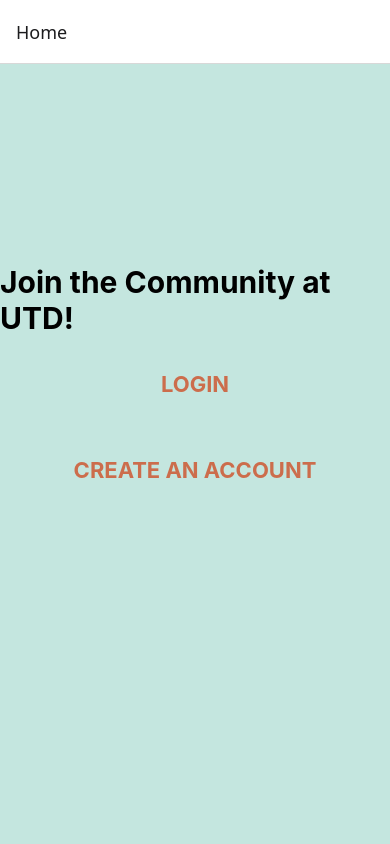
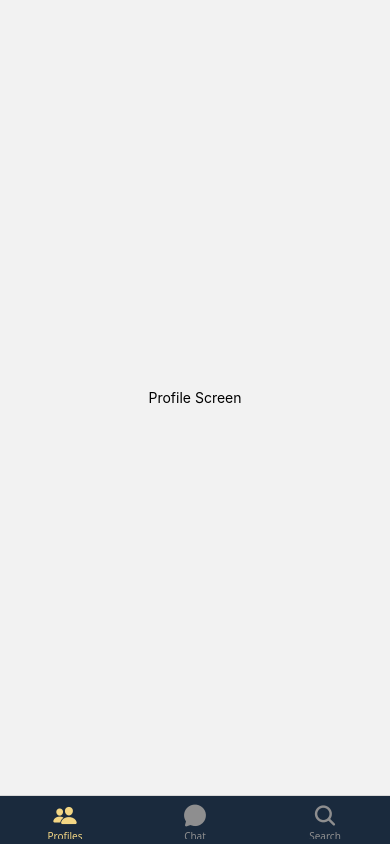
Before and after one commit to armitakatarapu/cometconnect, a React Native app: screen /MainScreen in a window 390 px wide. Built offline with nearby package versions, Linux system fonts and the light colour scheme.

Commit message:
Created everyone seperate pages w/starter code and added Firebase authentication for the Login.

```diff
--- a/App.tsx
+++ b/App.tsx
@@ -6,6 +6,7 @@
 import CreateAccountScreen from './CreateAccountScreen';
 import CreateUsernamePasswordScreen from './CreateUsernamePasswordScreen';
 import CreateProfileScreen from './CreateProfileScreen.tsx'; // Import CreateProfileScreen
+import MainScreen from './MainScreen';
 import { StackParamList } from './types';
 
 const Stack = createNativeStackNavigator<StackParamList>();
@@ -19,7 +20,8 @@
         <Stack.Screen name="CreateAccount" component={CreateAccountScreen} />
         <Stack.Screen name="CreateUsernamePassword" component={CreateUsernamePasswordScreen} />
         <Stack.Screen name="CreateProfile" component={CreateProfileScreen} />
-      </Stack.Navigator>
+        <Stack.Screen name="MainScreen" component={MainScreen} options={{ headerShown: false }} />
+        </Stack.Navigator>
     </NavigationContainer>
   );
 };
--- /dev/null
+++ b/ChatScreen.tsx
@@ -0,0 +1,22 @@
+//Shreya - Screen to chat where we are going to implement an AI model to prompt in this page
+
+import React from 'react';
+import { View, Text, StyleSheet } from 'react-native';
+
+const ChatScreen = () => {
+  return (
+    <View style={styles.container}>
+      <Text>Chat Screen</Text>
+    </View>
+  );
+};
+
+const styles = StyleSheet.create({
+  container: {
+    flex: 1,
+    justifyContent: 'center',
+    alignItems: 'center',
+  },
+});
+
+export default ChatScreen;  // Make sure this line exists
--- a/CreateAccountScreen.tsx
+++ b/CreateAccountScreen.tsx
@@ -1,37 +1,46 @@
 import React, { useState } from 'react';
 import { View, Text, TextInput, TouchableOpacity, StyleSheet, Alert } from 'react-native';
 import { NativeStackNavigationProp } from '@react-navigation/native-stack';
-import { StackParamList } from './types'; // Ensure this contains the correct types
+import { StackParamList } from './types';
 import { useNavigation } from '@react-navigation/native';
+import auth from '@react-native-firebase/auth';
 
 // Define prop type for navigation
 type CreateAccountScreenNavigationProp = NativeStackNavigationProp<StackParamList, 'CreateAccount'>;
 
 const CreateAccountScreen = () => {
-  const navigation = useNavigation<CreateAccountScreenNavigationProp>(); // Use navigation hook
+  const navigation = useNavigation<CreateAccountScreenNavigationProp>();
 
   const [email, setEmail] = useState('');
   const [isAuthenticating, setIsAuthenticating] = useState(false);
   const [isEmailValid, setIsEmailValid] = useState<boolean | null>(null);
 
-  const handleEmailSubmit = () => {
+  const handleEmailSubmit = async () => {
+    const trimmedEmail = email.trim().toLowerCase(); // Clean the email input
     setIsAuthenticating(true);
     setIsEmailValid(null); // Reset validation state
 
-    // Simulating an email check
-    setTimeout(() => {
-      if (email.endsWith('@utdallas.edu')) {
+    try {
+      const user = await auth().fetchSignInMethodsForEmail(trimmedEmail);
+
+      if (user.length > 0) {
+        setIsEmailValid(false);
+        Alert.alert('Error', 'This email is already registered. Please use another email.');
+      } else if (trimmedEmail.endsWith('@utdallas.edu')) {
         setIsEmailValid(true);
         Alert.alert('Success', 'UTD email verified! Proceeding to next step.');
-
-        // Navigate to the username & password creation screen, passing the email
-        navigation.navigate('CreateUsernamePassword', { email });
+        navigation.navigate('CreateUsernamePassword', { email: trimmedEmail });
       } else {
         setIsEmailValid(false);
         Alert.alert('Error', 'Please enter a valid UTD email.');
       }
-      setIsAuthenticating(false);
-    }, 2000);
+    } catch (error: any) {
+      setIsEmailValid(false);
+      console.error('Error checking email:', error.code, error.message);
+      Alert.alert('Error', error.message || 'An error occurred while checking the email.');
+    }
+
+    setIsAuthenticating(false);
   };
 
   return (
@@ -90,15 +99,15 @@
     color: '#F3D684',
   },
   input: {
-    width: '75%',  // Keep the same width
-    height: 30,    // Keep the skinniness
-    backgroundColor: '#CC6D4C', // Dark teal background for input boxes
-    borderRadius: 3,  // Less rounded edges
+    width: '75%',
+    height: 30,
+    backgroundColor: '#CC6D4C',
+    borderRadius: 3,
     paddingLeft: 15,
-    paddingTop: 5,    // Add some padding to the top for text visibility
-    paddingBottom: 5, // Add some padding to the bottom for text visibility
+    paddingTop: 5,
+    paddingBottom: 5,
     marginBottom: 15,
-    color: '#C4E6DF', // Light teal text color inside inputs
+    color: '#C4E6DF',
     fontSize: 16,
   },
   submitButton: {
--- a/CreateProfileScreen.tsx
+++ b/CreateProfileScreen.tsx
@@ -25,7 +25,17 @@
   };
 
   const handleFinish = () => {
-    setMessage("You're all set! Start chatting...");
+    if (!firstName || !lastName || !pronoun) {
+      setMessage('Please fill out all required fields.');
+      return;
+    }
+    setMessage("You're all set! Start chatting...")
+    navigation.replace('MainScreen', {
+      username: username,
+      email: email,
+      tags: tags,
+      bio: bio,
+    });
   };
 
   return (
--- a/CreateUsernamePasswordScreen.tsx
+++ b/CreateUsernamePasswordScreen.tsx
@@ -2,6 +2,8 @@
 import { View, Text, TextInput, TouchableOpacity, StyleSheet } from 'react-native';
 import { NativeStackScreenProps } from '@react-navigation/native-stack';
 import { StackParamList } from './types';
+import auth from '@react-native-firebase/auth';
+
 
 type Props = NativeStackScreenProps<StackParamList, 'CreateUsernamePassword'>;
 
@@ -20,20 +22,31 @@
   };
 
   // Handle navigation only if all validation passes
-  const handleNext = () => {
+  const handleNext = async () => {
     if (!validatePassword(password)) {
       setErrorMessage('Password must be 8+ characters, with 1 number & 1 special character.');
       return;
     }
+
     if (password !== reEnterPassword) {
       setErrorMessage('Passwords do not match.');
       return;
     }
-    setErrorMessage('');
 
-    // Navigate to profile creation
-    navigation.navigate('CreateProfile', { email, username });
+    setErrorMessage(''); // Reset error message
+
+    try {
+      // Firebase user creation
+      await auth().createUserWithEmailAndPassword(email, password);
+
+      // Navigate to profile creation screen, passing email and username
+      navigation.navigate('CreateProfile', { email, username });
+    } catch (error: any) {
+      console.error('Firebase user creation error:', error);
+      setErrorMessage(error.message); // Show Firebase error message
+    }
   };
+
 
   return (
     <View style={styles.container}>
--- a/LoginScreen.tsx
+++ b/LoginScreen.tsx
@@ -2,6 +2,8 @@
 import { View, Text, TextInput, TouchableOpacity, StyleSheet, Alert, Animated } from 'react-native';
 import { NativeStackNavigationProp } from '@react-navigation/native-stack';
 import { StackParamList } from './types'; // Correct import
+import auth from '@react-native-firebase/auth';
+
 
 // Define the param list for your navigator
 type LoginScreenNavigationProp = NativeStackNavigationProp<StackParamList, 'Login'>;
@@ -26,13 +28,23 @@
     }).start();
   }, [cometAnim]);
 
-  const handleLogin = () => {
-    if (username && password) {
-      Alert.alert('Login functionality coming soon!');
-    } else {
+  const handleLogin = async () => {
+    if (!username || !password) {
       Alert.alert('Please enter both username and password.');
+      return;
+    }
+
+    try {
+      await auth().signInWithEmailAndPassword(username, password);
+      Alert.alert('Logged in successfully!');
+      // Optionally navigate to home or profile screen
+      navigation.navigate('Home');
+    } catch (error: any) {
+      console.error('Login error:', error);
+      Alert.alert('Login failed', error.message);
     }
   };
+
 
   return (
     <View style={styles.container}>
@@ -81,7 +93,7 @@
       {/* Create Login Button */}
       <TouchableOpacity
         style={styles.loginButton}
-        onPress={() => navigation.navigate('Login')}
+        onPress={handleLogin}
       >
         <Text style={styles.loginButtonText}>Login</Text>
       </TouchableOpacity>
--- /dev/null
+++ b/MainScreen.tsx
@@ -0,0 +1,46 @@
+import React from 'react';
+import { createBottomTabNavigator } from '@react-navigation/bottom-tabs';
+import Icon from 'react-native-vector-icons/Ionicons'; // Or your preferred icon set
+import { StackParamList } from './types';
+
+import ProfileScreen from './ProfileScreen';
+import ChatScreen from './ChatScreen';
+import SearchScreen from './SearchScreen';
+
+const Tab = createBottomTabNavigator();
+
+const MainScreen = () => {
+  return (
+    <Tab.Navigator
+      screenOptions={{
+        tabBarStyle: { backgroundColor: '#1A2A3D' },
+        tabBarActiveTintColor: '#F3D684',
+        headerShown: false,
+      }}
+    >
+      <Tab.Screen
+        name="Profiles"
+        component={ProfileScreen}
+        options={{
+          tabBarIcon: ({ color, size }) => <Icon name="people" color={color} size={size} />,
+        }}
+      />
+      <Tab.Screen
+        name="Chat"
+        component={ChatScreen}
+        options={{
+          tabBarIcon: ({ color, size }) => <Icon name="chatbubble" color={color} size={size} />,
+        }}
+      />
+      <Tab.Screen
+        name="Search"
+        component={SearchScreen}
+        options={{
+          tabBarIcon: ({ color, size }) => <Icon name="search" color={color} size={size} />,
+        }}
+      />
+    </Tab.Navigator>
+  );
+};
+
+export default MainScreen;
--- /dev/null
+++ b/ProfileScreen.tsx
@@ -0,0 +1,23 @@
+//Kriti - Profile Page
+//So this page will come after the profile creation or the after the Login so people can view profile and navigate from there
+// ProfileScreen.tsx
+import React from 'react';
+import { View, Text, StyleSheet } from 'react-native';
+
+const ProfileScreen = () => {
+  return (
+    <View style={styles.container}>
+      <Text>Profile Screen</Text>
+    </View>
+  );
+};
+
+const styles = StyleSheet.create({
+  container: {
+    flex: 1,
+    justifyContent: 'center',
+    alignItems: 'center',
+  },
+});
+
+export default ProfileScreen;  // Make sure this line exists
--- /dev/null
+++ b/SearchScreen.tsx
@@ -0,0 +1,22 @@
+//Alison - Screen to search for profiles
+
+import React from 'react';
+import { View, Text, StyleSheet } from 'react-native';
+
+const SearchScreen = () => {
+  return (
+    <View style={styles.container}>
+      <Text>Search Screen</Text>
+    </View>
+  );
+};
+
+const styles = StyleSheet.create({
+  container: {
+    flex: 1,
+    justifyContent: 'center',
+    alignItems: 'center',
+  },
+});
+
+export default SearchScreen;  // Make sure this line exists
--- a/types.ts
+++ b/types.ts
@@ -3,6 +3,7 @@
   Home: undefined;
   Login: undefined;
   CreateAccount: undefined;
-  CreateUsernamePassword: { email: string }
+  CreateUsernamePassword: { email: string };
   CreateProfile: { email: string; username: string };
+  MainScreen: { username: string; email: string; tags: string; bio: string };
 };
```
Also changed, not shown: package.json (+5 -2 lines), 1 other file (tests, documents, lock files or other folders).
